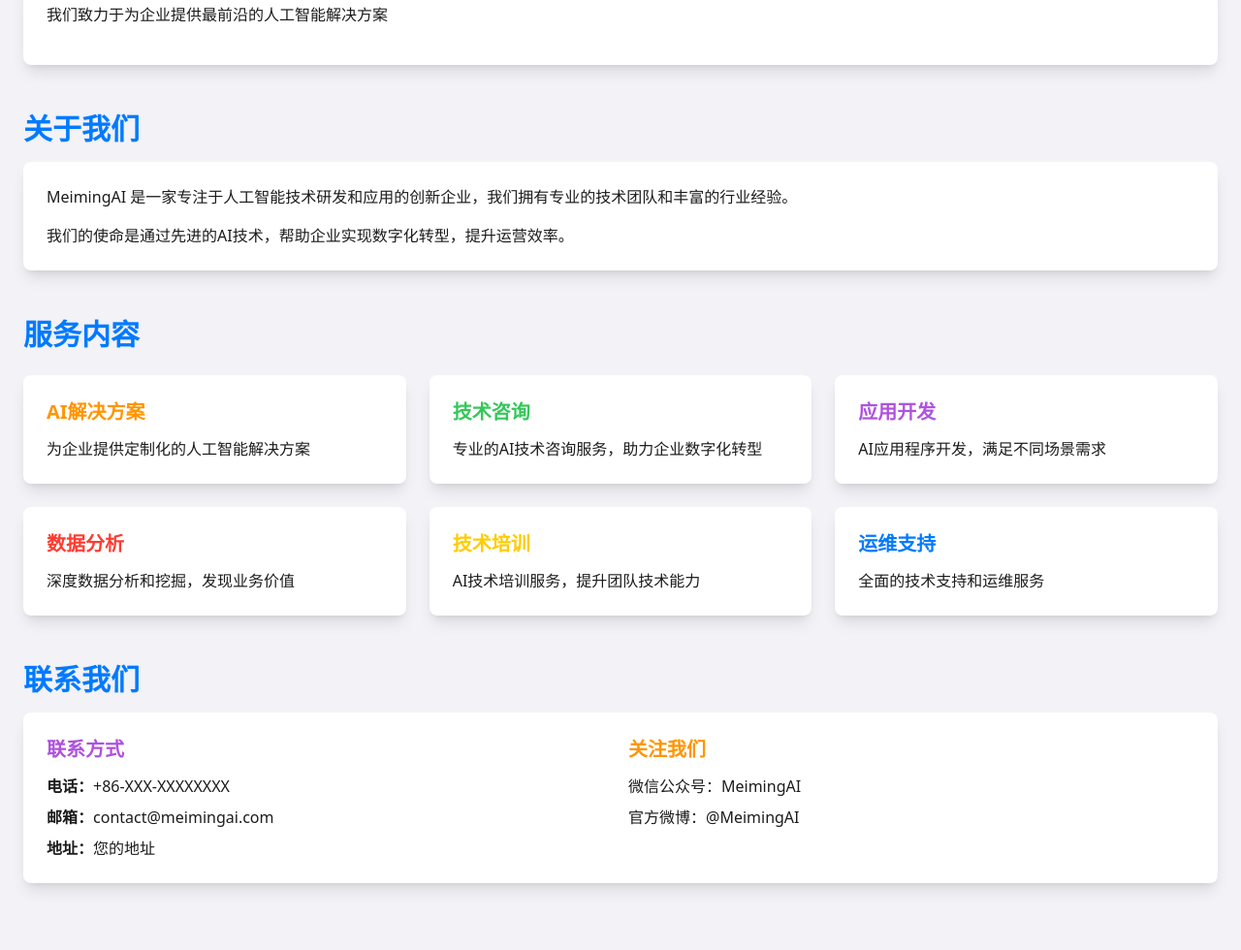
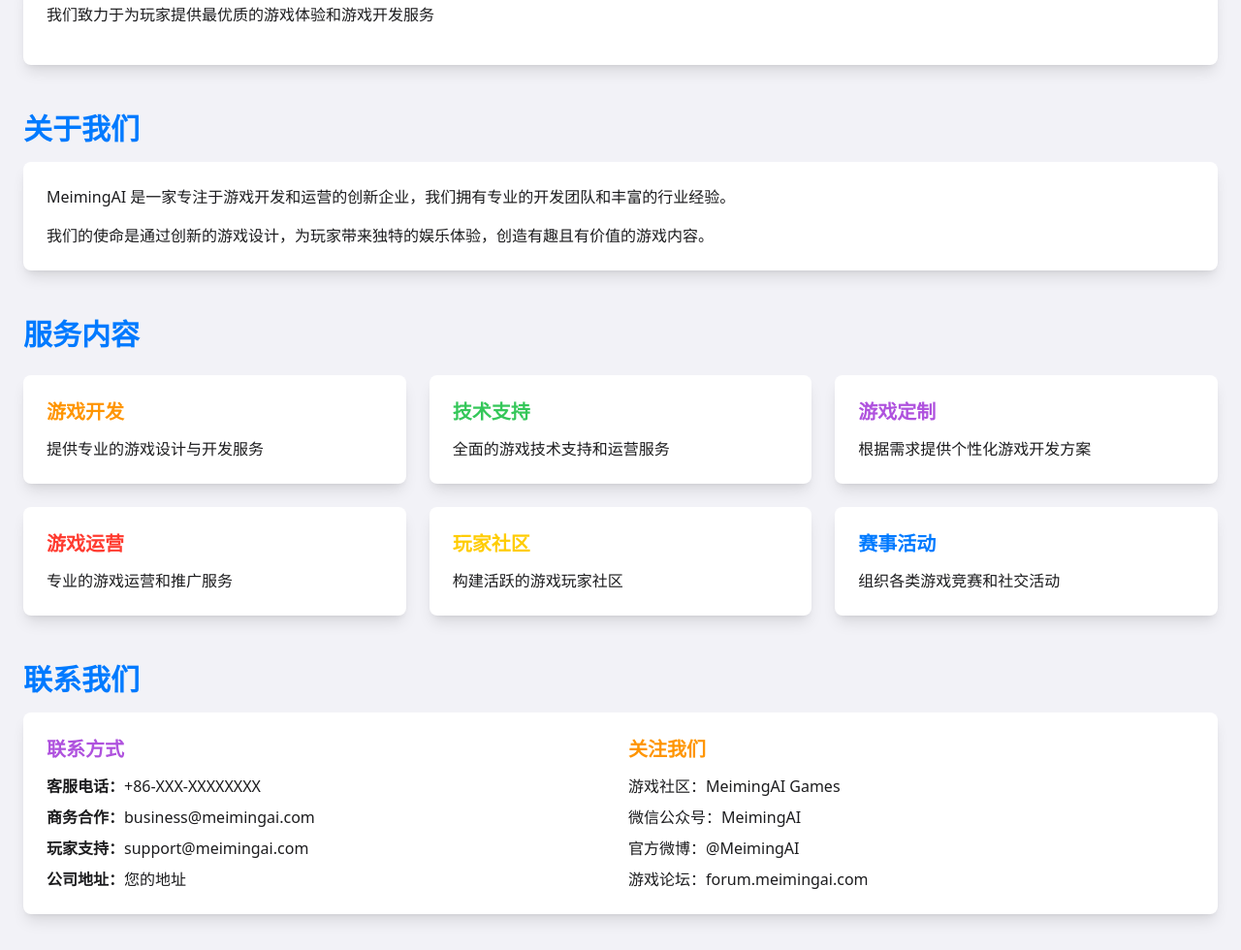
Before and after one commit to chemny/Navigation, a plain HTML site: page index.html in a window 1280 px wide. Shown: the part 1817-2797 px from the top of the page at 97% size. Drawn offline with nearby package versions, Linux system fonts and the light colour scheme.

Commit message:
模块改名

```diff
--- a/index.html
+++ b/index.html
@@ -56,7 +56,7 @@
             <div class="flex flex-col md:flex-row justify-between items-center">
                 <div class="text-center md:text-left mb-4 md:mb-0">
                     <h1 class="text-3xl md:text-4xl font-bold">MeimingAI</h1>
-                    <p class="text-lg mt-2">专业的人工智能技术服务平台</p>
+                    <p class="text-lg mt-2">专业的游戏开发与运营平台</p>
                 </div>
                 <nav>
                     <ul class="flex space-x-4">
@@ -160,15 +160,15 @@
     <section id="home" class="my-8">
         <h2 class="text-2xl md:text-3xl font-bold mb-4 text-apple-blue">欢迎来到 MeimingAI</h2>
         <div class="bg-white rounded-lg shadow-lg p-6">
-            <p class="mb-4">我们致力于为企业提供最前沿的人工智能解决方案</p>
+            <p class="mb-4">我们致力于为玩家提供最优质的游戏体验和游戏开发服务</p>
         </div>
     </section>
 
     <section id="about" class="my-12">
         <h2 class="text-2xl md:text-3xl font-bold mb-4 text-apple-blue">关于我们</h2>
         <div class="bg-white rounded-lg shadow-lg p-6">
-            <p class="mb-4">MeimingAI 是一家专注于人工智能技术研发和应用的创新企业，我们拥有专业的技术团队和丰富的行业经验。</p>
-            <p>我们的使命是通过先进的AI技术，帮助企业实现数字化转型，提升运营效率。</p>
+            <p class="mb-4">MeimingAI 是一家专注于游戏开发和运营的创新企业，我们拥有专业的开发团队和丰富的行业经验。</p>
+            <p>我们的使命是通过创新的游戏设计，为玩家带来独特的娱乐体验，创造有趣且有价值的游戏内容。</p>
         </div>
     </section>
 
@@ -176,28 +176,28 @@
         <h2 class="text-2xl md:text-3xl font-bold mb-6 text-apple-blue">服务内容</h2>
         <div class="grid grid-cols-1 md:grid-cols-2 lg:grid-cols-3 gap-6">
             <div class="bg-white rounded-lg shadow-lg p-6">
-                <h3 class="text-xl font-semibold text-apple-orange mb-3">AI解决方案</h3>
-                <p>为企业提供定制化的人工智能解决方案</p>
+                <h3 class="text-xl font-semibold text-apple-orange mb-3">游戏开发</h3>
+                <p>提供专业的游戏设计与开发服务</p>
             </div>
             <div class="bg-white rounded-lg shadow-lg p-6">
-                <h3 class="text-xl font-semibold text-apple-green mb-3">技术咨询</h3>
-                <p>专业的AI技术咨询服务，助力企业数字化转型</p>
+                <h3 class="text-xl font-semibold text-apple-green mb-3">技术支持</h3>
+                <p>全面的游戏技术支持和运营服务</p>
             </div>
             <div class="bg-white rounded-lg shadow-lg p-6">
-                <h3 class="text-xl font-semibold text-apple-purple mb-3">应用开发</h3>
-                <p>AI应用程序开发，满足不同场景需求</p>
+                <h3 class="text-xl font-semibold text-apple-purple mb-3">游戏定制</h3>
+                <p>根据需求提供个性化游戏开发方案</p>
             </div>
             <div class="bg-white rounded-lg shadow-lg p-6">
-                <h3 class="text-xl font-semibold text-apple-red mb-3">数据分析</h3>
-                <p>深度数据分析和挖掘，发现业务价值</p>
+                <h3 class="text-xl font-semibold text-apple-red mb-3">游戏运营</h3>
+                <p>专业的游戏运营和推广服务</p>
             </div>
             <div class="bg-white rounded-lg shadow-lg p-6">
-                <h3 class="text-xl font-semibold text-apple-yellow mb-3">技术培训</h3>
-                <p>AI技术培训服务，提升团队技术能力</p>
+                <h3 class="text-xl font-semibold text-apple-yellow mb-3">玩家社区</h3>
+                <p>构建活跃的游戏玩家社区</p>
             </div>
             <div class="bg-white rounded-lg shadow-lg p-6">
-                <h3 class="text-xl font-semibold text-apple-blue mb-3">运维支持</h3>
-                <p>全面的技术支持和运维服务</p>
+                <h3 class="text-xl font-semibold text-apple-blue mb-3">赛事活动</h3>
+                <p>组织各类游戏竞赛和社交活动</p>
             </div>
         </div>
     </section>
@@ -209,16 +209,19 @@
                 <div>
                     <h3 class="text-xl font-semibold text-apple-purple mb-3">联系方式</h3>
                     <ul class="space-y-2">
-                        <li><span class="font-semibold">电话：</span>+86-XXX-XXXXXXXX</li>
-                        <li><span class="font-semibold">邮箱：</span>contact@meimingai.com</li>
-                        <li><span class="font-semibold">地址：</span>您的地址</li>
+                        <li><span class="font-semibold">客服电话：</span>+86-XXX-XXXXXXXX</li>
+                        <li><span class="font-semibold">商务合作：</span>business@meimingai.com</li>
+                        <li><span class="font-semibold">玩家支持：</span>support@meimingai.com</li>
+                        <li><span class="font-semibold">公司地址：</span>您的地址</li>
                     </ul>
                 </div>
                 <div>
                     <h3 class="text-xl font-semibold text-apple-orange mb-3">关注我们</h3>
                     <ul class="space-y-2">
+                        <li>游戏社区：MeimingAI Games</li>
                         <li>微信公众号：MeimingAI</li>
                         <li>官方微博：@MeimingAI</li>
+                        <li>游戏论坛：forum.meimingai.com</li>
                     </ul>
                 </div>
             </div>
@@ -246,7 +249,7 @@
         "@context": "https://schema.org",
         "@type": "Organization",
         "name": "MeimingAI",
-        "description": "专业的人工智能技术服务平台",
+        "description": "专业的游戏开发与运营平台",
         "url": "https://meimingai.com",
         "logo": "https://meimingai.com/images/logo.png",
         "sameAs": [
```
